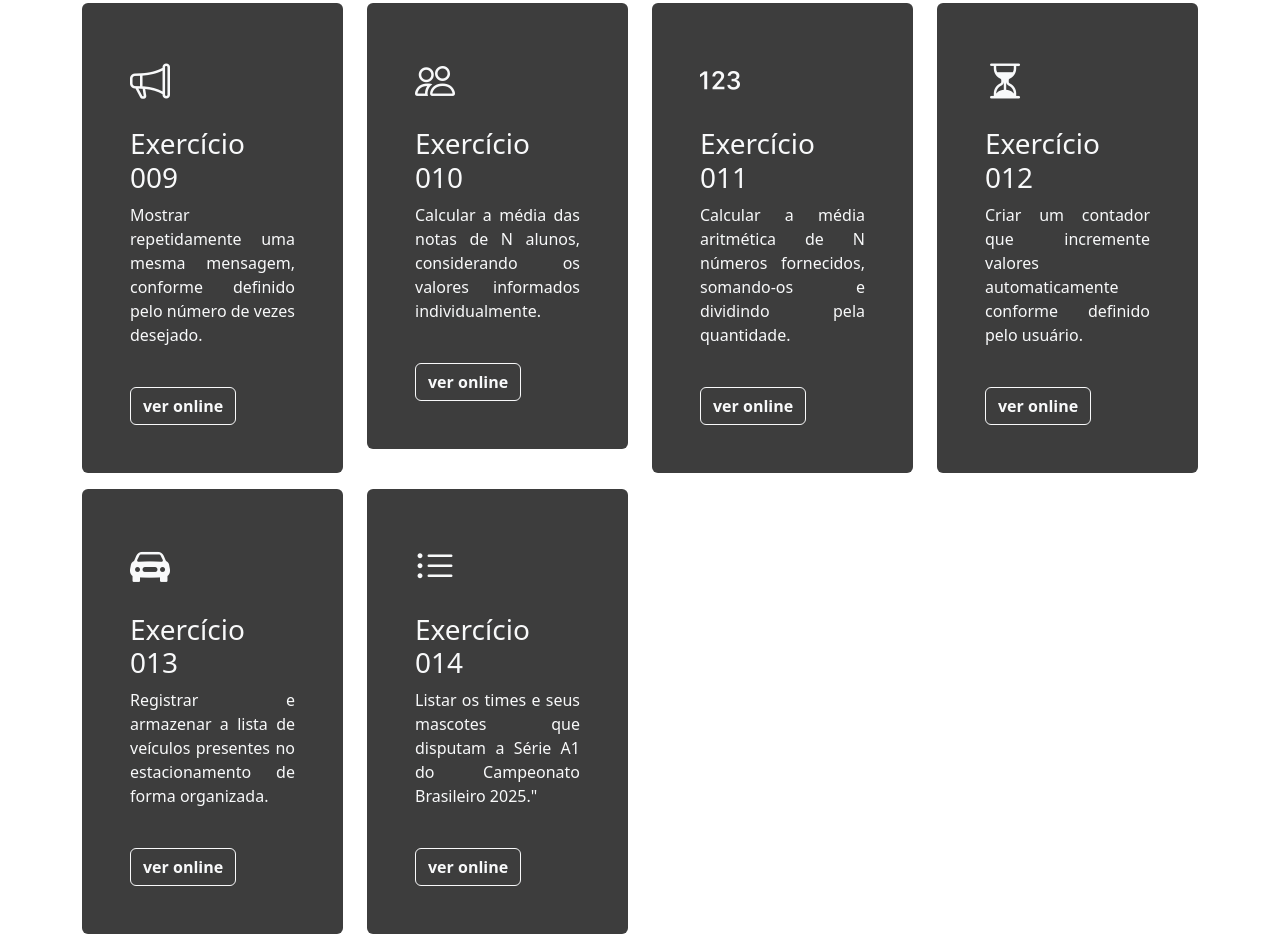
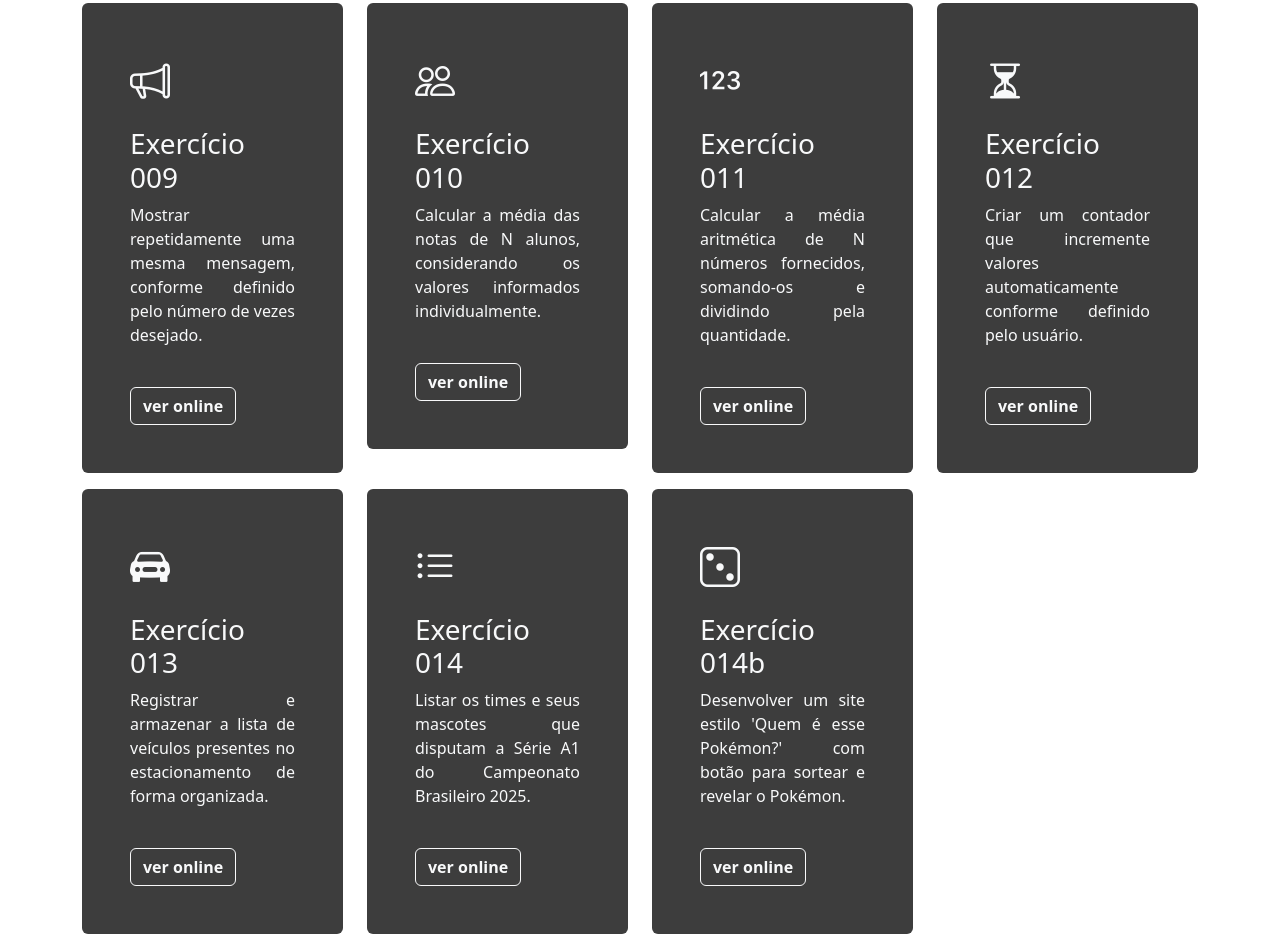
Before and after one commit to gabrieeelss/exercicios-js, a plain HTML site: page index.html in a window 1280 px wide. Shown: the part 1087-2021 px from the top of the page. Drawn offline with nearby package versions, Linux system fonts and the light colour scheme.

Commit message:
Update index.html

```diff
--- a/index.html
+++ b/index.html
@@ -156,8 +156,17 @@
                     <i class="bi bi-list-ul fs-1"></i>
                     <h3 class="mt-3 titulo-cartao">Exercício 014</h3>
                     <p class="fw-light">Listar os times e seus mascotes que disputam a Série A1 do Campeonato Brasileiro
-                        2025."</p>
+                        2025.</p>
                     <a href="https://gabrieeelss.github.io/exercicios-js/Exercicio014/"
+                        class="btn btn-outline-light fw-semibold mt-4">ver online</a>
+                </div>
+            </div>
+            <div class="col-12 col-md-3">
+                <div class="bg-dark p-5 text-light rounded cartao">
+                    <i class="bi bi-dice-3 fs-1"></i>
+                    <h3 class="mt-3 titulo-cartao">Exercício 014b</h3>
+                    <p class="fw-light">Desenvolver um site estilo 'Quem é esse Pokémon?' com botão para sortear e revelar o Pokémon.</p>
+                    <a href="https://gabrieeelss.github.io/exercicios-js/Exercicio014b/"
                         class="btn btn-outline-light fw-semibold mt-4">ver online</a>
                 </div>
             </div>
```
